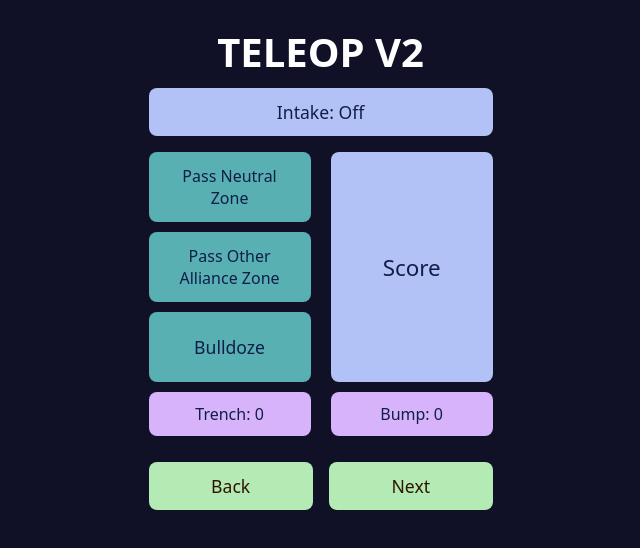
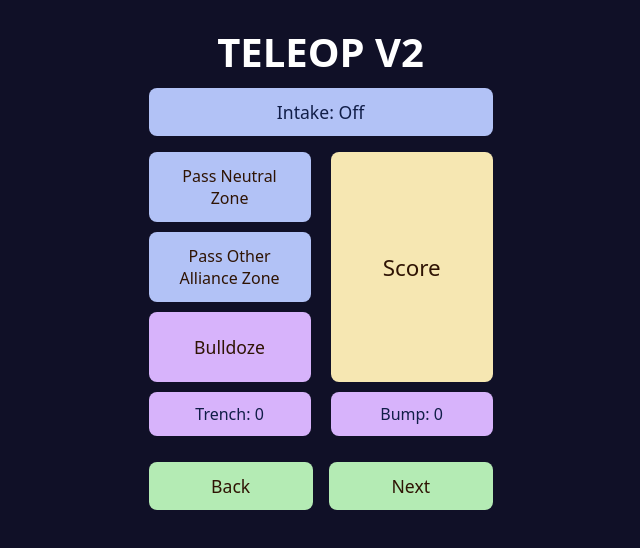
Before and after one commit to RileyGoodXYZ/BreadCompetition, a React (Vite) app: page /teleopv2 in a window 1280 px wide. Shown: the top 548 px of the page, without its empty margins (321-961 px from the left). Built offline with nearby package versions, Linux system fonts and the light colour scheme.

Commit message:
made colors diff and added times again

```diff
--- a/src/teleopv2.tsx
+++ b/src/teleopv2.tsx
@@ -1,4 +1,4 @@
-import { useState, useRef, type CSSProperties } from 'react';
+import { useState, useRef, useEffect, type CSSProperties } from 'react';
 import { useNavigate } from 'react-router-dom';
 import './teleopv2.css';
 import { currentScoutCanUseAuto } from './autoAccess';
@@ -32,7 +32,7 @@ export default function TeleopV1() {
   });
   const startTimeRef = useRef<number | null>(null);
   const animationFrameRef = useRef<number | null>(null);
-  // const [liveElapsedMs, setLiveElapsedMs] = useState<number | null>(null); // Unused
+  const [liveElapsedMs, setLiveElapsedMs] = useState<number | null>(null);
   const getTimedButtonStyle = (buttonId: TimedButtonId, baseStyle: CSSProperties): CSSProperties => ({
     ...baseStyle,
     transform: activeButton === buttonId ? 'translateY(1px)' : 'translateY(0)',
@@ -40,17 +40,37 @@ export default function TeleopV1() {
     opacity: activeButton === buttonId ? 0.7 : 1,
     width: '100%',
   });
-  const formatSeconds = (ms: number) => (ms / 1000).toFixed(2);
+  const formatSeconds = (seconds: number) => seconds.toFixed(2);
   const getCurrentButtonKey = (buttonId: TimedButtonId) => getPrefixedKey(buttonId, checked);
+  const getStoredSecondsForButton = (buttonId: TimedButtonId) =>
+    Number(buttonTimes[getCurrentButtonKey(buttonId)] ?? 0);
+  const getLiveMsForButton = (buttonId: TimedButtonId) =>
+    activeButton === buttonId ? (liveElapsedMs ?? 0) : 0;
+  const getDisplayedSecondsForButton = (buttonId: TimedButtonId) => {
+    const storedSeconds = getStoredSecondsForButton(buttonId);
+    const runningSeconds = getLiveMsForButton(buttonId) / 1000;
+    return formatSeconds(storedSeconds + runningSeconds);
+  };
+  const getTimerTextForButton = (buttonId: TimedButtonId) =>
+    activeButton === buttonId
+      ? `${formatSeconds(getLiveMsForButton(buttonId) / 1000)}s`
+      : '';
   const currentTrenchCount = checked ? intakeTrenchCount : trenchCount;
   const currentBumpCount = checked ? intakeBumpCount : bumpCount;
 
+  useEffect(() => () => {
+    if (animationFrameRef.current !== null) {
+      cancelAnimationFrame(animationFrameRef.current);
+    }
+  }, []);
+
   const stopTimer = (buttonId: TimedButtonId) => {
     if (startTimeRef.current === null) return;
-    const elapsed = Math.round(performance.now() - startTimeRef.current);
+    const elapsedMs = performance.now() - startTimeRef.current;
+    const elapsedSeconds = Number((elapsedMs / 1000).toFixed(2));
     setButtonTimes((prev) => {
       const storageKey = getPrefixedKey(buttonId, checked);
-      const accumulated = Number(prev[storageKey] ?? 0) + elapsed;
+      const accumulated = Number((Number(prev[storageKey] ?? 0) + elapsedSeconds).toFixed(2));
       const next = {
         ...prev,
         [storageKey]: accumulated,
@@ -58,22 +78,22 @@ export default function TeleopV1() {
       localStorage.setItem('teleopv2_button_times', JSON.stringify(next));
       return next;
     });
-    console.log(`Button ${buttonId}: +${elapsed} ms`);
+    console.log(`Button ${buttonId}: +${elapsedSeconds}s`);
     if (animationFrameRef.current !== null) {
       cancelAnimationFrame(animationFrameRef.current);
       animationFrameRef.current = null;
     }
-    // setLiveElapsedMs(null); // Removed unused
+    setLiveElapsedMs(null);
     startTimeRef.current = null;
   };
 
   const startTimer = (buttonId: TimedButtonId) => {
     setActiveButton(buttonId);
     startTimeRef.current = performance.now();
-    // setLiveElapsedMs(0); // Removed unused
+    setLiveElapsedMs(0);
     const tick = () => {
       if (startTimeRef.current !== null) {
-        // setLiveElapsedMs(Math.round(performance.now() - startTimeRef.current)); // Removed unused
+        setLiveElapsedMs(Math.round(performance.now() - startTimeRef.current));
         animationFrameRef.current = requestAnimationFrame(tick);
       }
     };
@@ -209,54 +229,59 @@ export default function TeleopV1() {
         <div style={{ display: 'flex', flexDirection: 'column', flex: 1, gap: '10px' }}>
           <button
             onClick={() => toggleTimedButton('pass_neutral_zone')}
-            title={`Last: ${formatSeconds(buttonTimes[getCurrentButtonKey('pass_neutral_zone')] ?? 0)}s`}
+            title={`Total: ${getDisplayedSecondsForButton('pass_neutral_zone')}s`}
             style={getTimedButtonStyle('pass_neutral_zone', {
               width: '100%',
               height: '70px',
               fontSize: '1rem',
-              background: '#58b0b3'
+              background: '#b2c2f6',
+              color: '#2f1404',
             })}
           >
-            Pass Neutral Zone
+            Pass Neutral Zone {getTimerTextForButton('pass_neutral_zone') ? `(${getTimerTextForButton('pass_neutral_zone')})` : ''}
           </button>
           <button
             onClick={() => toggleTimedButton('pass_other_alliance_zone')}
-            title={`Last: ${formatSeconds(buttonTimes[getCurrentButtonKey('pass_other_alliance_zone')] ?? 0)}s`}
+            title={`Total: ${getDisplayedSecondsForButton('pass_other_alliance_zone')}s`}
             style={getTimedButtonStyle('pass_other_alliance_zone', {
               width: '100%',
               height: '70px',
               fontSize: '1rem',
-              background: '#58b0b3'
+              background: '#b2c2f6',
+              color: '#2f1404',
             })}
           >
-            Pass Other Alliance Zone
+            Pass Other Alliance Zone {getTimerTextForButton('pass_other_alliance_zone') ? `(${getTimerTextForButton('pass_other_alliance_zone')})` : ''}
           </button>
           <button
             data-button-id="hoard"
             onClick={() => toggleTimedButton('hoard')}
-            title={`Last: ${formatSeconds(buttonTimes[getCurrentButtonKey('hoard')] ?? 0)}s`}
+            title={`Total: ${getDisplayedSecondsForButton('hoard')}s`}
             style={getTimedButtonStyle('hoard', {
-              background: '#58b0b3',
+              background: '#d7b3fb',
+              color: '#2f1404',
               width: '100%',
               height: '70px',
               fontSize: '1.1rem',
             })}
           >
-            Bulldoze
+            Bulldoze {getTimerTextForButton('hoard') ? `(${getTimerTextForButton('hoard')})` : ''}
           </button>
         </div>
         <div style={{ flex: 1, display: 'flex', flexDirection: 'column', justifyContent: 'stretch' }}>
           <button
             onClick={() => toggleTimedButton('score')}
-            title={`Last: ${formatSeconds(buttonTimes[getCurrentButtonKey('score')] ?? 0)}s`}
+            title={`Total: ${getDisplayedSecondsForButton('score')}s`}
             style={getTimedButtonStyle('score', {
               width: '100%',
               height: '100%',
               minHeight: '220px',
               fontSize: '1.4rem',
+              background: '#f6e7b2',
+              color: '#2f1404',
             })}
           >
-            Score
+            Score {getTimerTextForButton('score') ? `(${getTimerTextForButton('score')})` : ''}
           </button>
         </div>
       </div>
```
